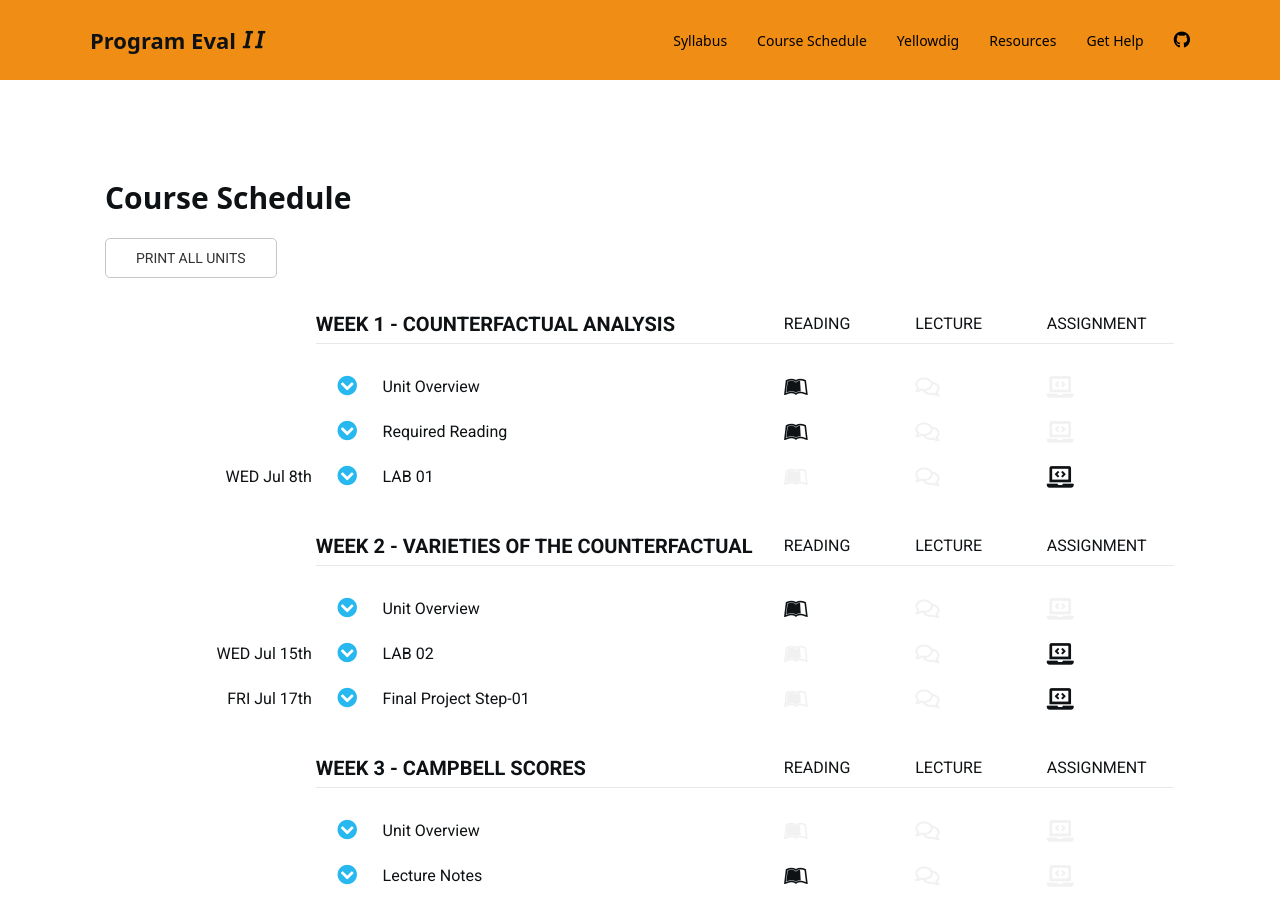
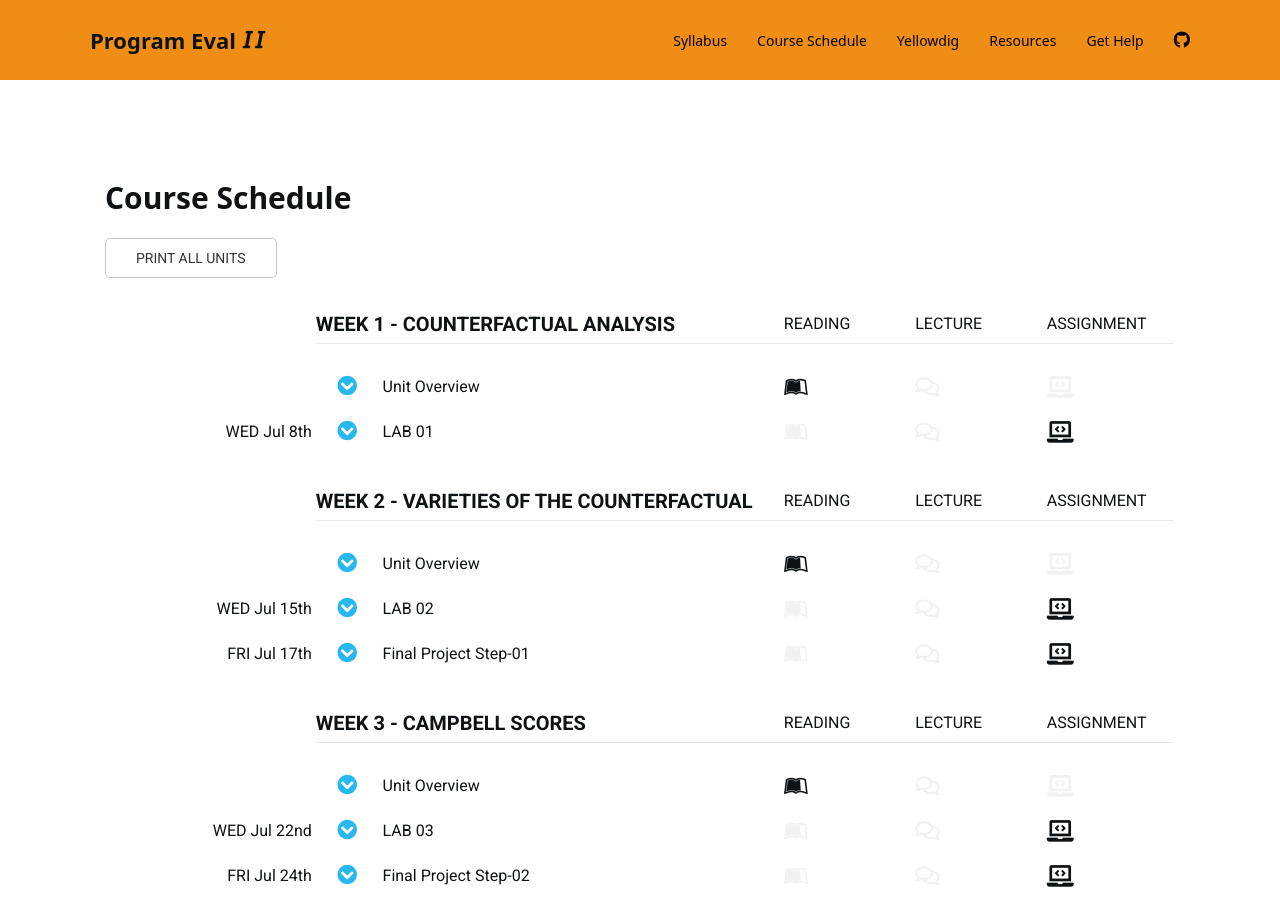
Before and after one commit to DS4PS/cpp-524-sum-2020, a Jekyll site: the page built from schedule.md, in a window 1280 px wide and 900 px high. Built offline with Jekyll 4.4.1, drawn with Linux system fonts in a browser that asks for light colours; nearby versions of some CDN libraries; a script bundle is joined from its source files by our own code; library files that are not in the unit come from our copies; a style sheet for code colours, icons or effects is not loaded.

Commit message:
Update schedule.md

```diff
--- a/schedule.md
+++ b/schedule.md
@@ -119,8 +119,6 @@ The lab asks for you to report on features of the research design and identify c
 
 
 
-*** { @unit = "", @title = "Required Reading", @reading, @foldout  }
-
 ## Assigned and Recommended Articles or Chapters
 
 ### Required:
@@ -395,10 +387,6 @@ After mastering Campbell Scores you will be able to:
 <br>
 <br>
 
-*** { @unit = "", @title = "Lecture Notes", @reading, @foldout  }
-
-<br>
-<br>
 
 ## Lecture Materials
 
```
Also changed, not shown: other parts of schedule.md (+1 -7 lines).
